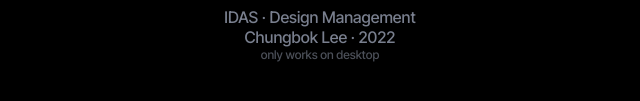
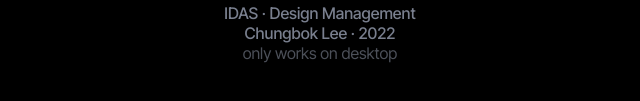
Before and after one commit to chungboklee/glitch-classic, a website: page index.html in a window 1280 px wide. Shown: the part 687-788 px from the top of the page, 320-960 px from the left. Drawn offline with nearby package versions, Linux system fonts and the light colour scheme.

Commit message:
Update style.css

```diff
--- a/style.css
+++ b/style.css
@@ -38,7 +38,8 @@
 }
 
 .font-secondary{
-  font-size:0.75rem;
+  font-size:1rem;
+  font-weight:400;
   color: rgba(151,159,177,0.5);
 }
 
```
